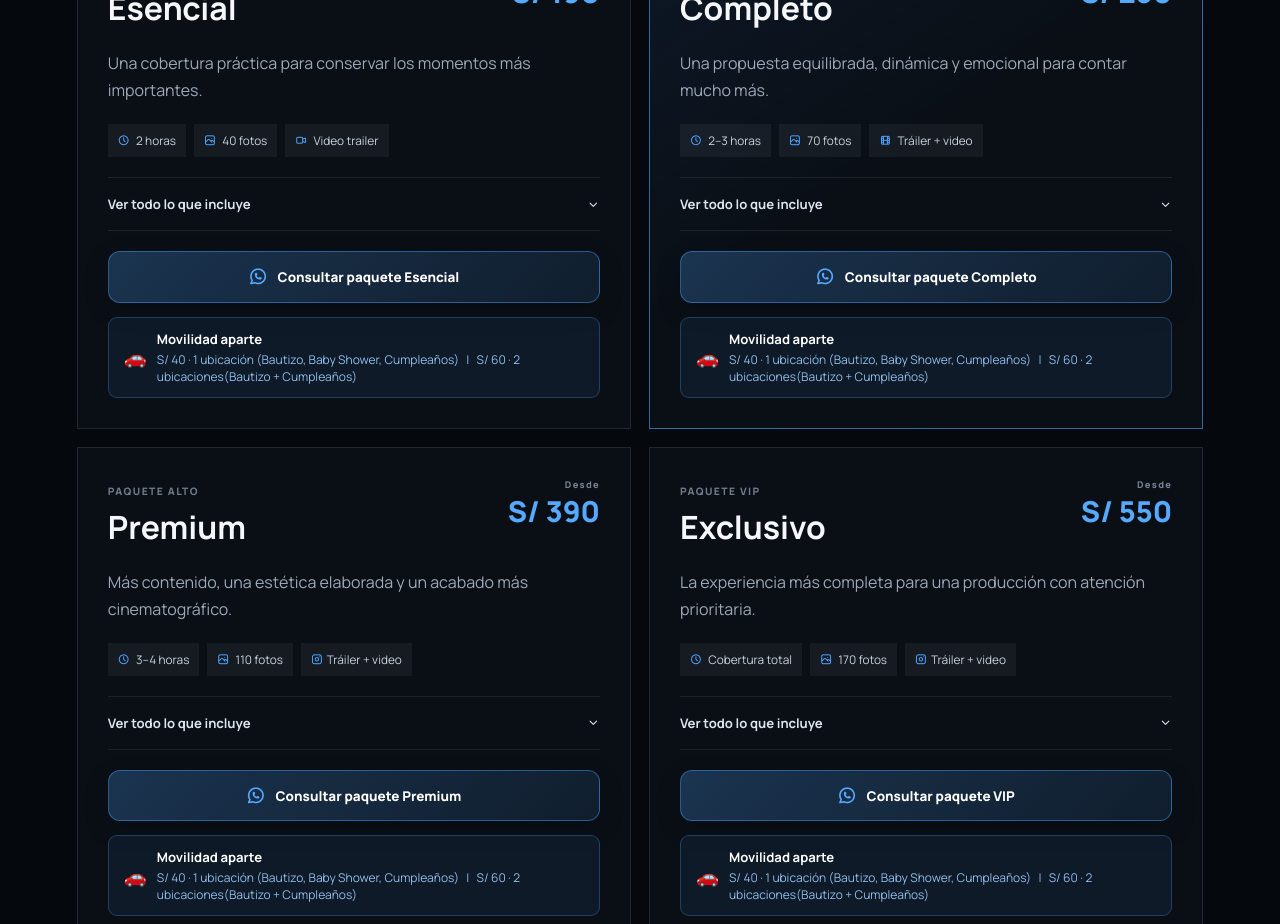
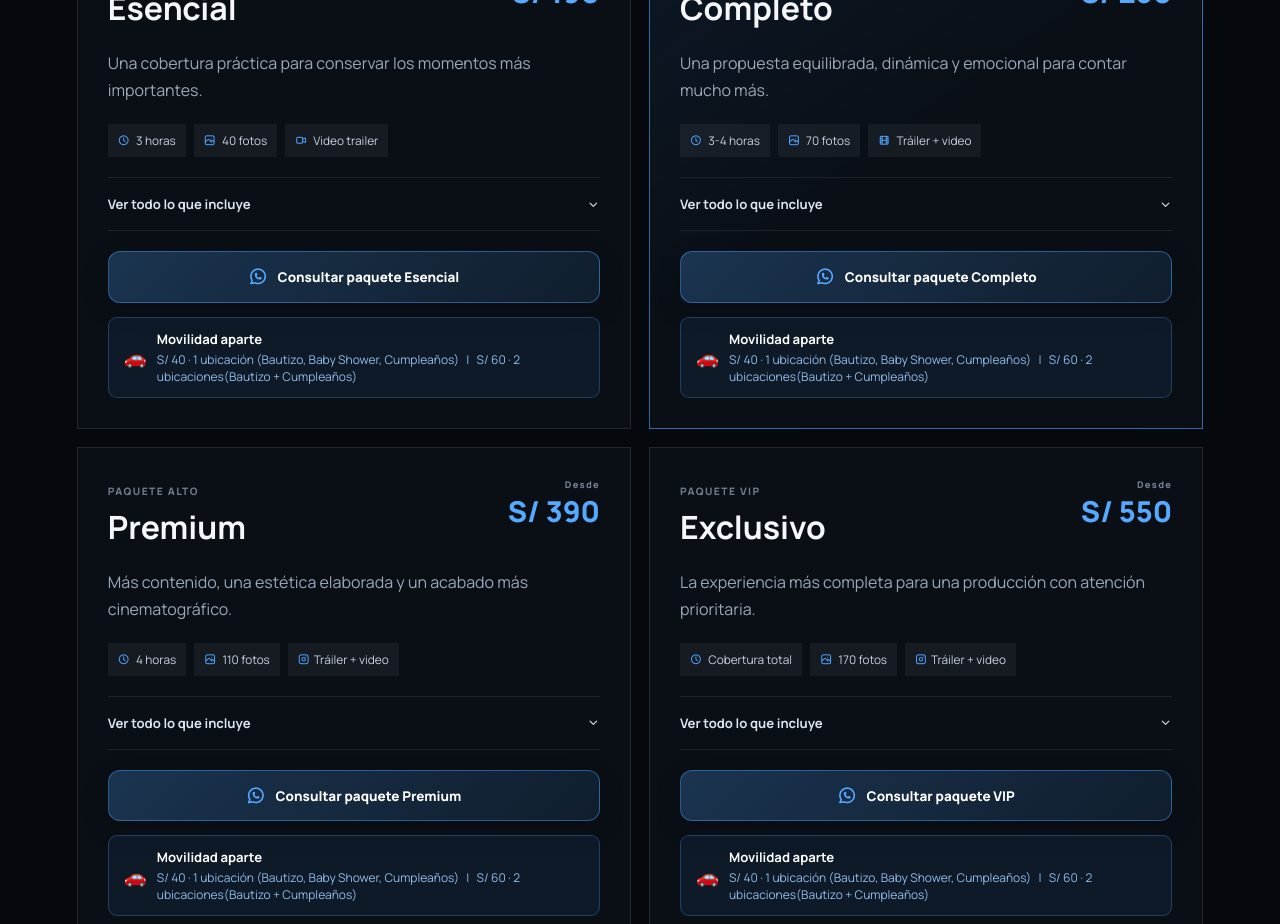
Before and after one commit to Leahjim-Prods/paquetes-eventos, a plain HTML site: page index.html in a window 1280 px wide. Shown: the part 5320-6244 px from the top of the page. Drawn offline with Linux system fonts and the light colour scheme; a web font is replaced by a local one.

Commit message:
Update index.html

```diff
--- a/index.html
+++ b/index.html
@@ -150,7 +150,7 @@
         <article class="package-card">
           <div class="package-top"><div><small>PAQUETE BÁSICO</small><h3>Esencial</h3></div><div class="price"><small>Desde</small>S/ 190</div></div>
           <p class="package-summary">Una cobertura práctica para conservar los momentos más importantes.</p>
-          <div class="quick-info"><span><i class="ti ti-clock"></i> 2 horas</span><span><i class="ti ti-photo"></i> 40 fotos</span><span><i class="ti ti-video"></i> Video trailer</span></div>
+          <div class="quick-info"><span><i class="ti ti-clock"></i> 3 horas</span><span><i class="ti ti-photo"></i> 40 fotos</span><span><i class="ti ti-video"></i> Video trailer</span></div>
           <details><summary>Ver todo lo que incluye <i class="ti ti-chevron-down"></i></summary><div class="details-body">
             <h4>Video</h4><ul><li>Video trailer de 1 min</li><li>Video completo de 10 minutos</li><li>Corrección de color</li><li>Música de fondo incluida</li><li>Sincronización de audio</li></ul>
             <h4>Fotografía</h4><ul><li>38 fotos editadas</li><li>2 fotos editadas con look cinemático</li><li>Retoque de color y exposición</li><li>Selección de mejores momentos</li></ul>
@@ -176,7 +176,7 @@
           <div class="popular">MÁS ELEGIDO</div>
           <div class="package-top"><div><small>PAQUETE MEDIO</small><h3>Completo</h3></div><div class="price"><small>Desde</small>S/ 250</div></div>
           <p class="package-summary">Una propuesta equilibrada, dinámica y emocional para contar mucho más.</p>
-          <div class="quick-info"><span><i class="ti ti-clock"></i> 2–3 horas</span><span><i class="ti ti-photo"></i> 70 fotos</span><span><i class="ti ti-movie"></i> Tráiler + video</span></div>
+          <div class="quick-info"><span><i class="ti ti-clock"></i> 3-4 horas</span><span><i class="ti ti-photo"></i> 70 fotos</span><span><i class="ti ti-movie"></i> Tráiler + video</span></div>
           <details><summary>Ver todo lo que incluye <i class="ti ti-chevron-down"></i></summary><div class="details-body">
             <h4>Video</h4><ul><li>Tráiler cinematográfico de 1 a 2 minutos</li><li>Video completo de 15 minutos</li><li>Música personalizada</li><li>Edición y corrección de color profesional</li><li>Montaje con ritmo y narrativa medio</li><li>Sincronización de música y ambiente</li></ul>
             <h4>Fotografía</h4><ul><li>65 fotos editadas</li><li>5 fotos editadas con look cinemático</li><li>5 fotos impresas 10 x 15cm</li><li>Retoque profesional</li><li>Selección curada de momentos clave</li></ul>
@@ -201,7 +201,7 @@
         <article class="package-card">
           <div class="package-top"><div><small>PAQUETE ALTO</small><h3>Premium</h3></div><div class="price"><small>Desde</small>S/ 390</div></div>
           <p class="package-summary">Más contenido, una estética elaborada y un acabado más cinematográfico.</p>
-          <div class="quick-info"><span><i class="ti ti-clock"></i> 3–4 horas</span><span><i class="ti ti-photo"></i> 110 fotos</span><span><i class="ti ti-brand-instagram"></i>Tráiler + video</span></div>
+          <div class="quick-info"><span><i class="ti ti-clock"></i> 4 horas</span><span><i class="ti ti-photo"></i> 110 fotos</span><span><i class="ti ti-brand-instagram"></i>Tráiler + video</span></div>
           <details><summary>Ver todo lo que incluye <i class="ti ti-chevron-down"></i></summary><div class="details-body">
             <h4>Video</h4><ul><li>Tráiler cinematográfico de 2 a 3 minutos</li><li>Música personalizada</li><li>Video completo de 25 minutos</li><li>Edición cinematográfica</li><li>Montaje con transiciones y narrativa</li><li>Historia narrativa del evento</li><li>Sincronización de audio completa</li></ul>
             <h4>Fotografía</h4><ul><li>100 fotos editadas profesionales</li><li>10 fotos editadas con look cinemático</li><li>10 fotos impresas 10 x 15cm</li><li>Retoque profecional</li></ul>
```
